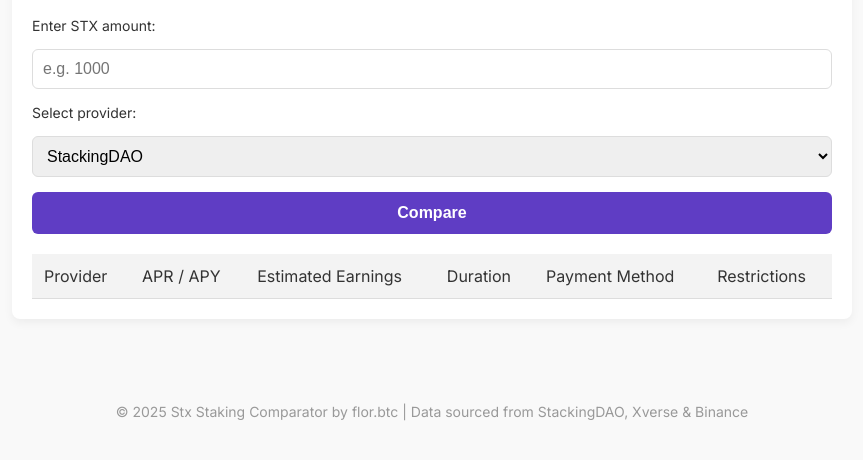
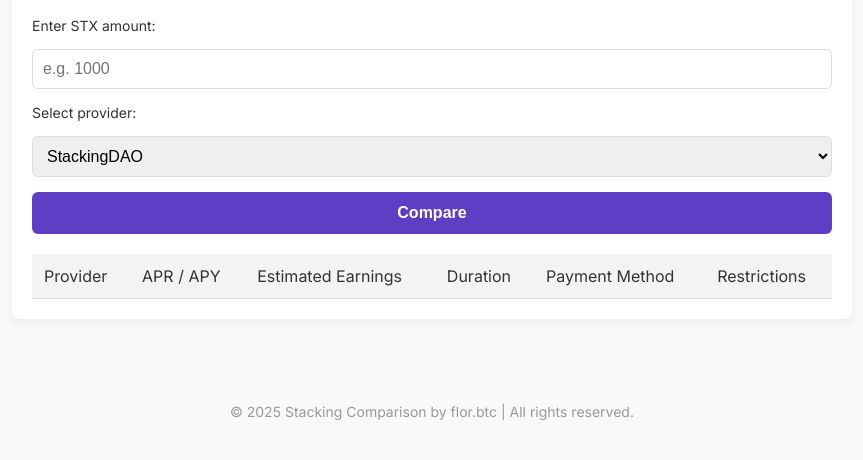
Before and after one commit to flormpecasique/Calculator-stacking, a plain HTML site: page index.html in a window 1280 px wide. Shown: the part 142-602 px from the top of the page, without its empty margins (208-1071 px from the left). Drawn offline with Linux system fonts and the light colour scheme.

Commit message:
index.html

```diff
--- a/index.html
+++ b/index.html
@@ -46,7 +46,7 @@
     </div>
 
     <footer>
-        <p>© 2025 Stx Staking Comparator by flor.btc | Data sourced from StackingDAO, Xverse & Binance</p>
+        <p>© 2025 Stacking Comparison by flor.btc | All rights reserved.</p>
     </footer>
 
     <script src="app.js"></script>
```
